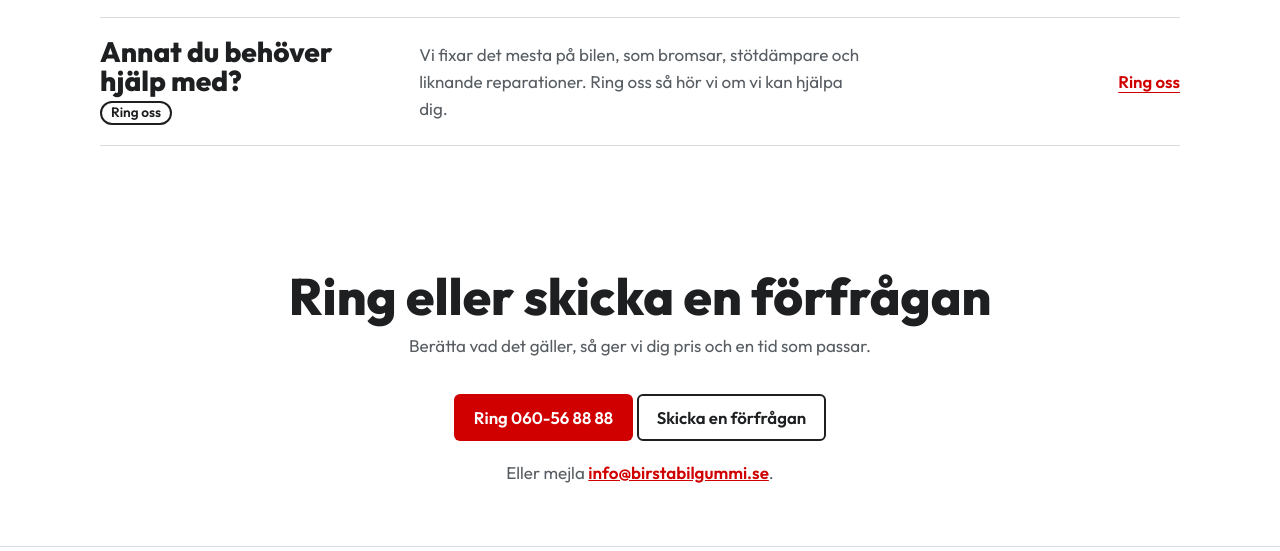
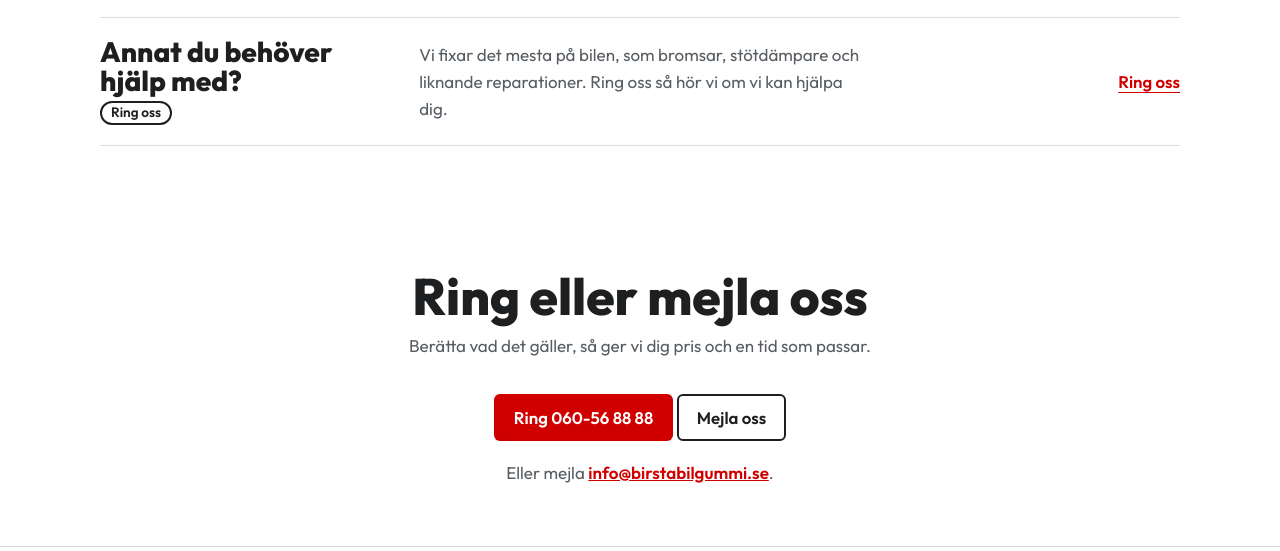
Before and after one commit to karlssnn/birstabilgummi, a plain HTML site: page tjanster.html in a window 1280 px wide. Shown: the part 1370-1921 px from the top of the page. Drawn offline with Linux system fonts and the light colour scheme; no server answers.

Commit message:
Kalla knappen Mejla oss överallt, samma ruta på alla ställen
Co-Authored-By: Claude Opus 5.5 <noreply@anthropic.com>
Claude-Session: https://claude.ai/code/session_01PYjyJJ55yYmXohp7B6oLoQ

```diff
--- a/tjanster.html
+++ b/tjanster.html
@@ -554,9 +554,9 @@ html,body{background:#fff;color:#1d1f21}</style>
   <section class="book" id="kontakta">
     <div class="wrap">
       <div class="steps">
-        <h2>Ring eller skicka en förfrågan</h2>
+        <h2>Ring eller mejla oss</h2>
         <p class="lead">Berätta vad det gäller, så ger vi dig pris och en tid som passar.</p>
-        <p class="alt-call"><a class="btn" href="tel:+4660568888">Ring 060-56 88 88</a> <button class="btn btn-light" type="button" data-forfragan>Skicka en förfrågan</button></p>
+        <p class="alt-call"><a class="btn" href="tel:+4660568888">Ring 060-56 88 88</a> <button class="btn btn-light" type="button" data-forfragan>Mejla oss</button></p>
         <p class="alt-call">Eller mejla <a href="mailto:info@birstabilgummi.se">info@birstabilgummi.se</a>.</p>
       </div>
     </div>
@@ -565,7 +565,7 @@ html,body{background:#fff;color:#1d1f21}</style>
   <div class="modal" id="mailModal" hidden>
     <div class="modal-card" role="dialog" aria-modal="true" aria-labelledby="mailModalTitle">
       <button class="modal-close" type="button" data-close aria-label="Stäng">×</button>
-      <h3 id="mailModalTitle">Skicka en förfrågan</h3>
+      <h3 id="mailModalTitle">Mejla oss</h3>
       <form id="mailForm" novalidate>
         <p class="lead">Skriv vad det gäller, så hör vi av oss så snart vi kan.</p>
         <div class="field">
@@ -717,7 +717,7 @@ var PREVIEW_LINKS = {};
   });
 })();
 
-/* ===== Skicka en förfrågan: ruta med formulär som skickas direkt till oss ===== */
+/* ===== Mejla oss: ruta med formulär som skickas direkt till oss ===== */
 (function(){
   var modal=document.getElementById('mailModal'), openers=document.querySelectorAll('[data-forfragan]');
   if(!modal||!openers.length) return;
@@ -731,7 +731,7 @@ var PREVIEW_LINKS = {};
   function focusables(){ return Array.prototype.slice.call(modal.querySelectorAll('button,input,textarea,a[href]')).filter(function(x){ return !x.hidden&&x.offsetParent!==null; }); }
   function open(){
     last=document.activeElement;
-    f.hidden=false; done.hidden=true; status.textContent=''; send.disabled=false; title.textContent='Skicka en förfrågan';
+    f.hidden=false; done.hidden=true; status.textContent=''; send.disabled=false; title.textContent='Mejla oss';
     modal.hidden=false; document.body.classList.add('modal-open');
     name.focus();
   }
```
Also changed, not shown: dack.html (+3 -3 lines), index.html (+4 -4 lines).
